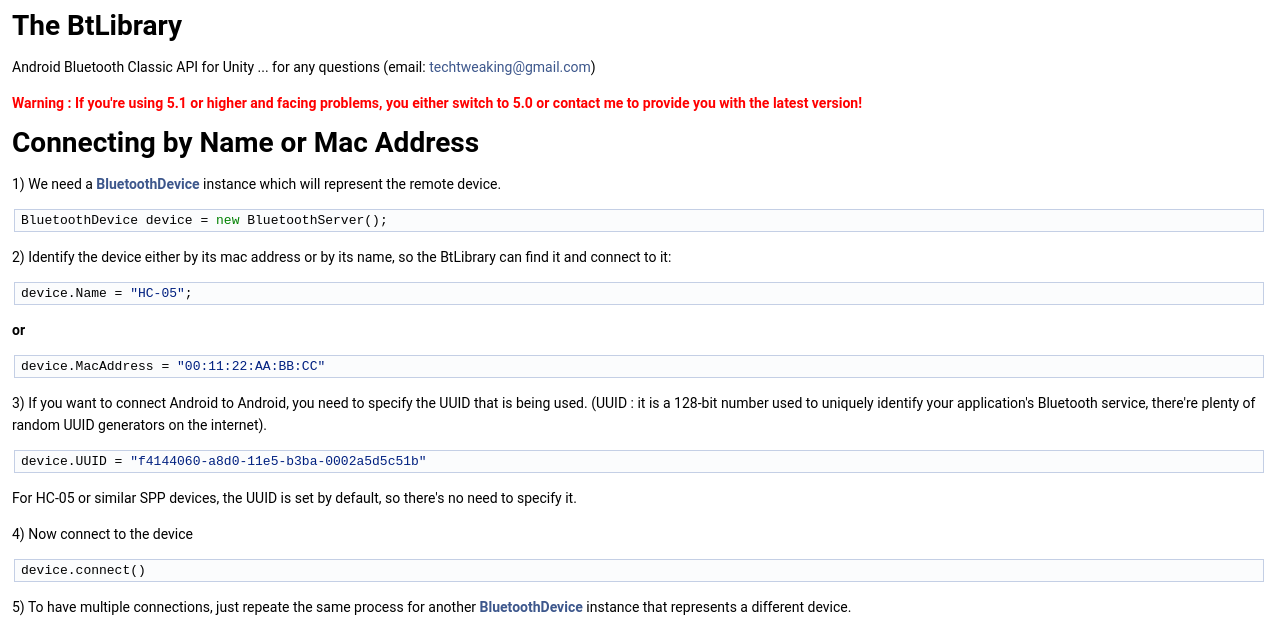
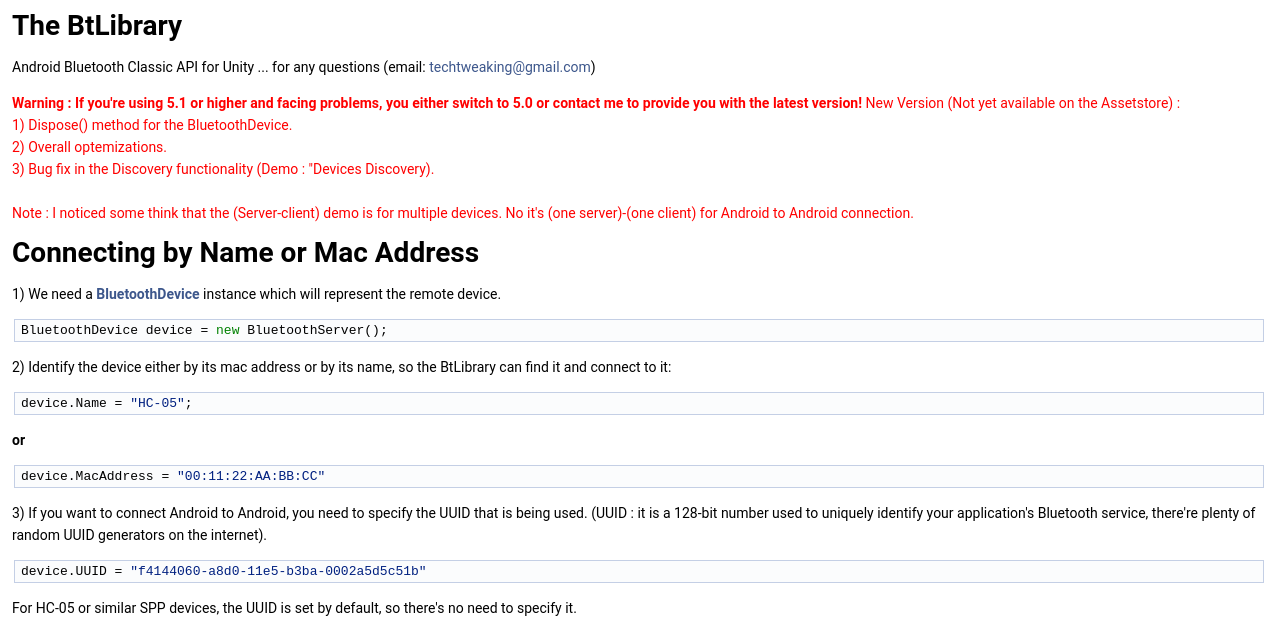
Before and after one commit to badxbad/yahyabadran.github.io, a plain HTML site: page index.html in a window 1280 px wide. Shown: the part 175-800 px from the top of the page. Drawn offline with Linux system fonts and the light colour scheme.

Commit message:
Update index.html

```diff
--- a/index.html
+++ b/index.html
@@ -83,7 +83,13 @@ var searchBox = new SearchBox("searchBox", "search",false,'Search');
 <div class="contents">
 <div class="textblock"><h1>The BtLibrary </h1>
 <p>Android Bluetooth Classic API for Unity ... for any questions (email: <a href="#" onclick="location.href='mai'+'lto:'+'tec'+'ht'+'wea'+'ki'+'ng@'+'gm'+'ail'+'.c'+'om?'+'Su'+'bje'+'ct'+'=He'+'ll'+'o%2'+'0a'+'gai'+'n'; return false;">techtweaking@gmail.com</a>)</p>
-<p style="color:red;"><b>Warning : If you're using 5.1 or higher and facing problems, you either switch to 5.0 or contact me to provide you with the latest version!</b></p>
+<p style="color:red;"><b>Warning : If you're using 5.1 or higher and facing problems, you either switch to 5.0 or contact me to provide you with the latest version!</b>
+  New Version (Not yet available on the Assetstore) :<br>
+  1) Dispose() method for the BluetoothDevice.<br>
+  2) Overall optemizations.<br>
+  3) Bug fix in the Discovery functionality (Demo : "Devices Discovery).<br><br>
+  Note : I noticed some think that the (Server-client) demo is for multiple devices. No it's (one server)-(one client) for Android to Android connection.
+  </p>
 <h1>Connecting by Name or Mac Address </h1>
 <p>1) We need a <a class="el" href="class_tech_tweaking_1_1_bluetooth_1_1_bluetooth_device.html">BluetoothDevice</a> instance which will represent the remote device.</p>
 <div class="fragment"><div class="line">BluetoothDevice device = <span class="keyword">new</span> BluetoothServer();</div></div><!-- fragment --><p>2) Identify the device either by its mac address or by its name, so the BtLibrary can find it and connect to it:</p>
```
